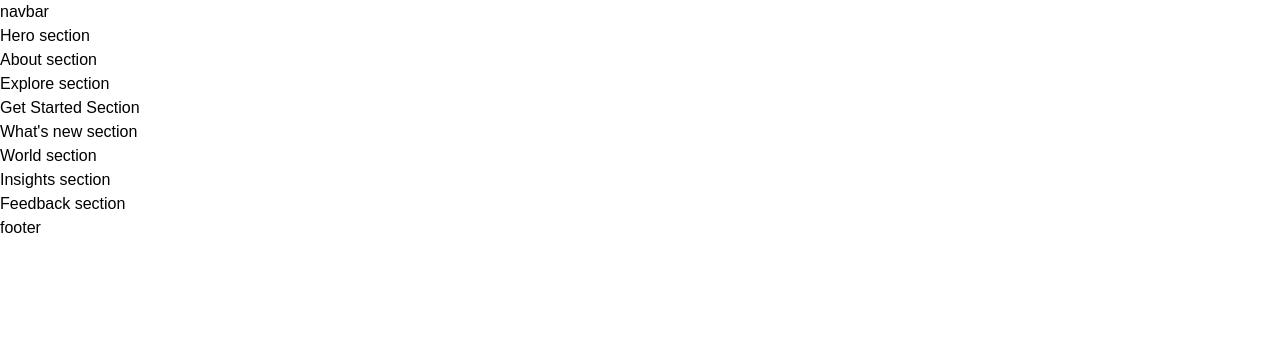
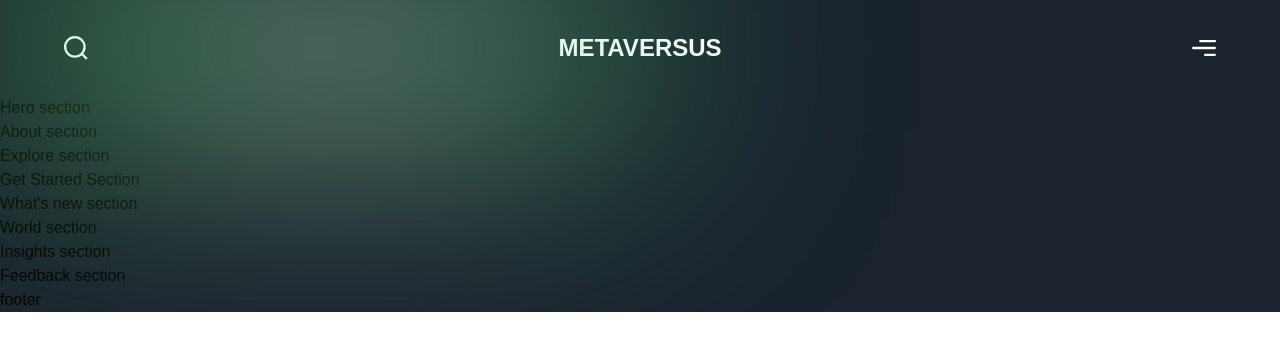
Before and after one commit to Cihnyilmz/cionomads, a Next.js app: page / in a window 1280 px wide. Shown: the top 350 px of the page. Built offline with nearby package versions, Linux system fonts and the light colour scheme; a web font is replaced by a local one.

Commit message:
added navbar

```diff
--- a/app/page.js
+++ b/app/page.js
@@ -2,7 +2,7 @@ import { Footer, Navbar } from '../components';
 import { About, Explore, Feedback, GetStarted, Hero, Insights, WhatsNew, World } from '../sections';
 
 const Page = () => (
-  <div>
+  <div className='bg-primary-black overflow-hidden'>
     <Navbar />
     <Hero />
     <About />
--- a/components/Navbar.jsx
+++ b/components/Navbar.jsx
@@ -1,9 +1,24 @@
 'use client';
+import { motion } from "framer-motion";
+import styles from "../styles";
+import { navVariants } from "../utils/motion";
 
 const Navbar = () => (
-  <nav>
-    navbar
-  </nav>
+  <motion.nav
+    variants={navVariants}
+    initial="hidden"
+    whileInView="show"
+    className={`${styles.xPaddings} relative py-8`}
+  >
+    <div className="gradient-01 absolute inset-0 w-1/2" />
+    <div
+      className={`${styles.innerWidth} mx-auto flex items-center justify-between gap-8`}
+    >
+      <img src="/search.svg" alt="search" className="h-6 w-6 object-contain" />
+      <h2 className="text-2xl font-extrabold text-white">METAVERSUS</h2>
+      <img src="/menu.svg" alt="menu" className="h-6 w-6 object-contain" />
+    </div>
+  </motion.nav>
 );
 
 export default Navbar;
```
Also changed, not shown: public/menu.svg (added), public/search.svg (added).
